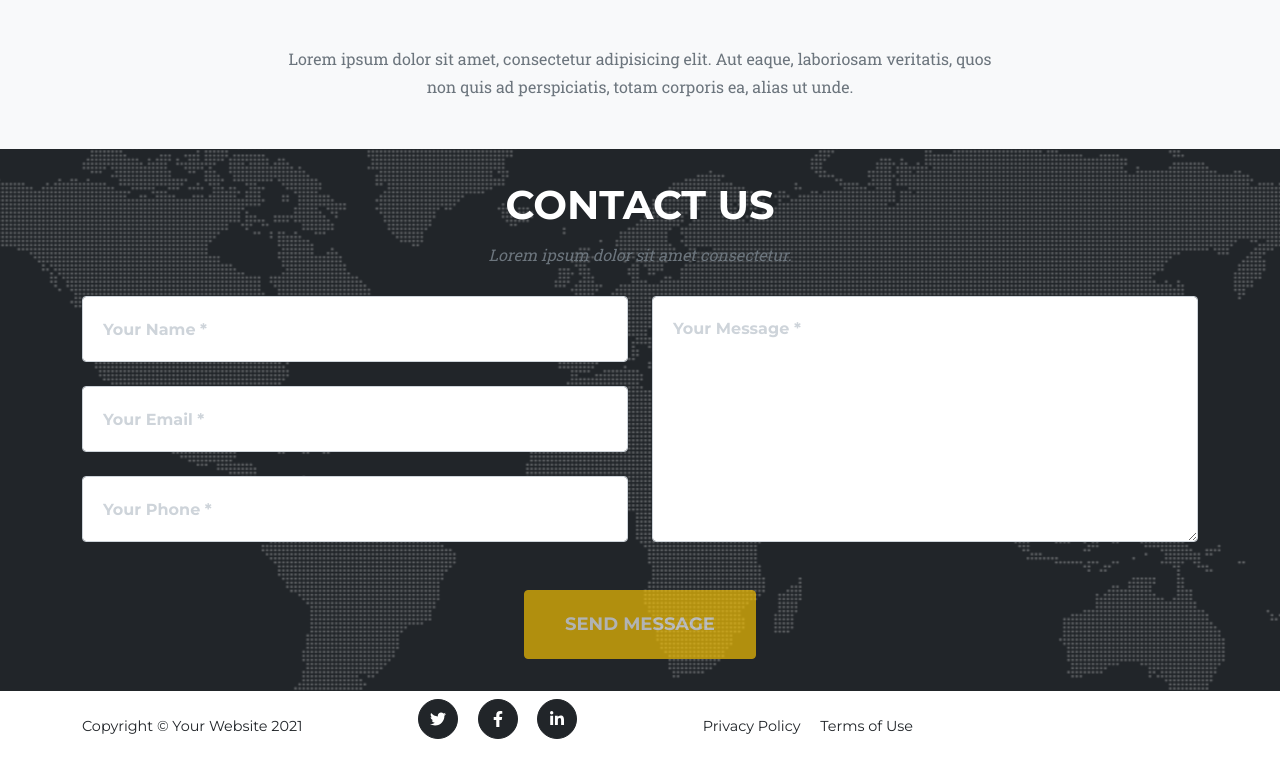
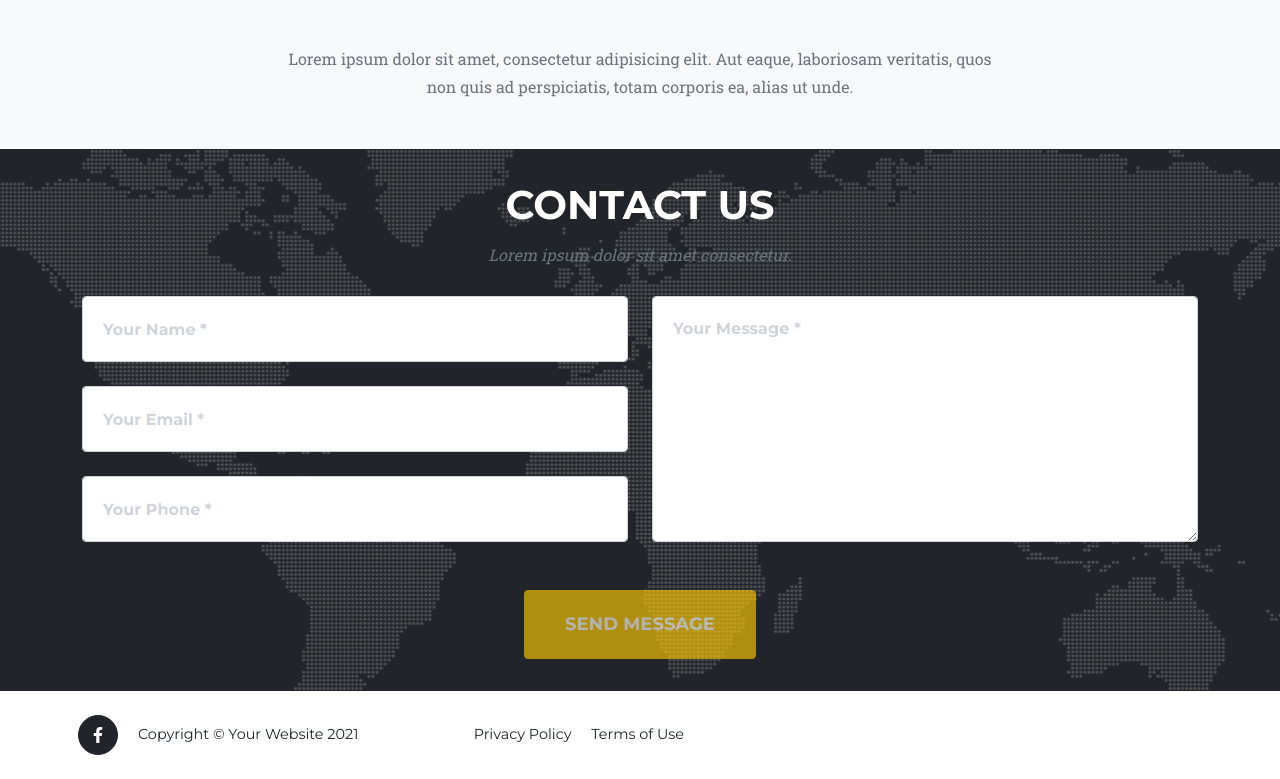
Before and after one commit to smogavero4/RandKMusic, a plain HTML site: page index.html in a window 1280 px wide. Shown: the part 5850-6629 px from the top of the page. Drawn offline with nearby package versions, Linux system fonts and the light colour scheme.

Commit message:
Update index.html

```diff
--- a/index.html
+++ b/index.html
@@ -536,15 +536,12 @@
         <footer class="footer py-4">
             <div class="container">
                 <div class="row align-items-center">
+				<a class="btn btn-dark btn-social mx-2" href="https://www.facebook.com/rhythmandkeys" target="_blank"><i class="fab fa-facebook-f"></i></a>
                     <div class="col-lg-3 text-lg-start">Copyright &copy; Your Website 2021</div>
-                    <div class="col-lg-3 my-3 my-lg-0">
-                        <a class="btn btn-dark btn-social mx-2" href="#!"><i class="fab fa-twitter"></i></a>
-                        <a class="btn btn-dark btn-social mx-2" href="#!"><i class="fab fa-facebook-f"></i></a>
-                        <a class="btn btn-dark btn-social mx-2" href="#!"><i class="fab fa-linkedin-in"></i></a>
-                    </div>
                     <div class="col-lg-3 text-lg-end">
-                        <a class="link-dark text-decoration-none me-3" href="#!">Privacy Policy</a>
+						<a class="link-dark text-decoration-none me-3" href="#!">Privacy Policy</a>
                         <a class="link-dark text-decoration-none" href="#!">Terms of Use</a>
+
                     </div>
                 </div>
             </div>
```
